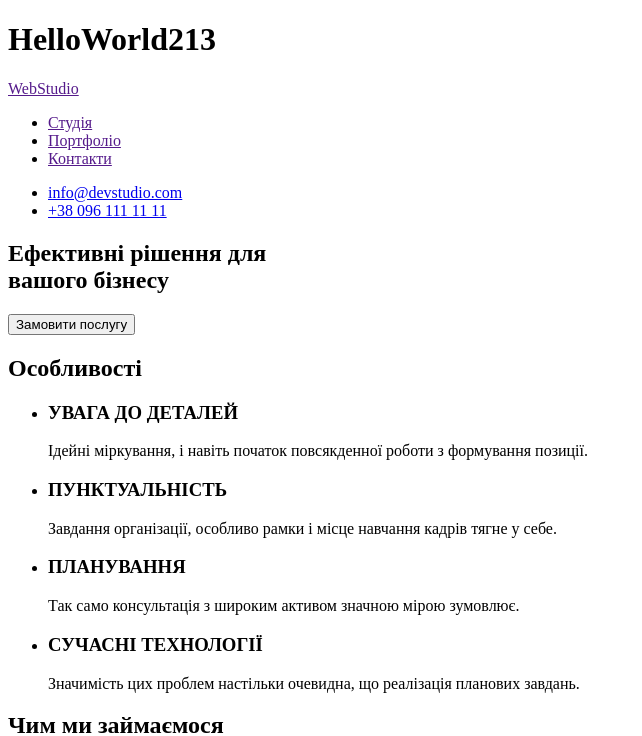
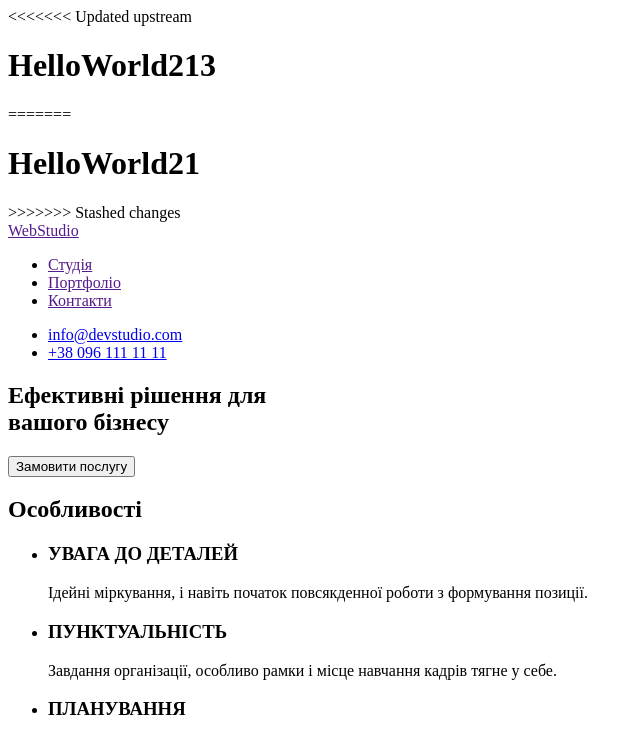
Before and after one commit to Marsym-21/Marsym-21.github.io, a plain HTML site: page intex.html in a window 1280 px wide. Shown: the top 736 px of the page, without its empty margins (0-642 px from the left). Drawn offline with Linux system fonts and the light colour scheme.

Commit message:
Update intex.html

```diff
--- a/intex.html
+++ b/intex.html
@@ -10,7 +10,11 @@
 </head>
 
 <body>
+<<<<<<< Updated upstream
     <h1>HelloWorld213</h1>
+=======
+    <h1>HelloWorld21</h1>
+>>>>>>> Stashed changes
     <!--headder-->
     <header class="headder">
         <nav>
```
